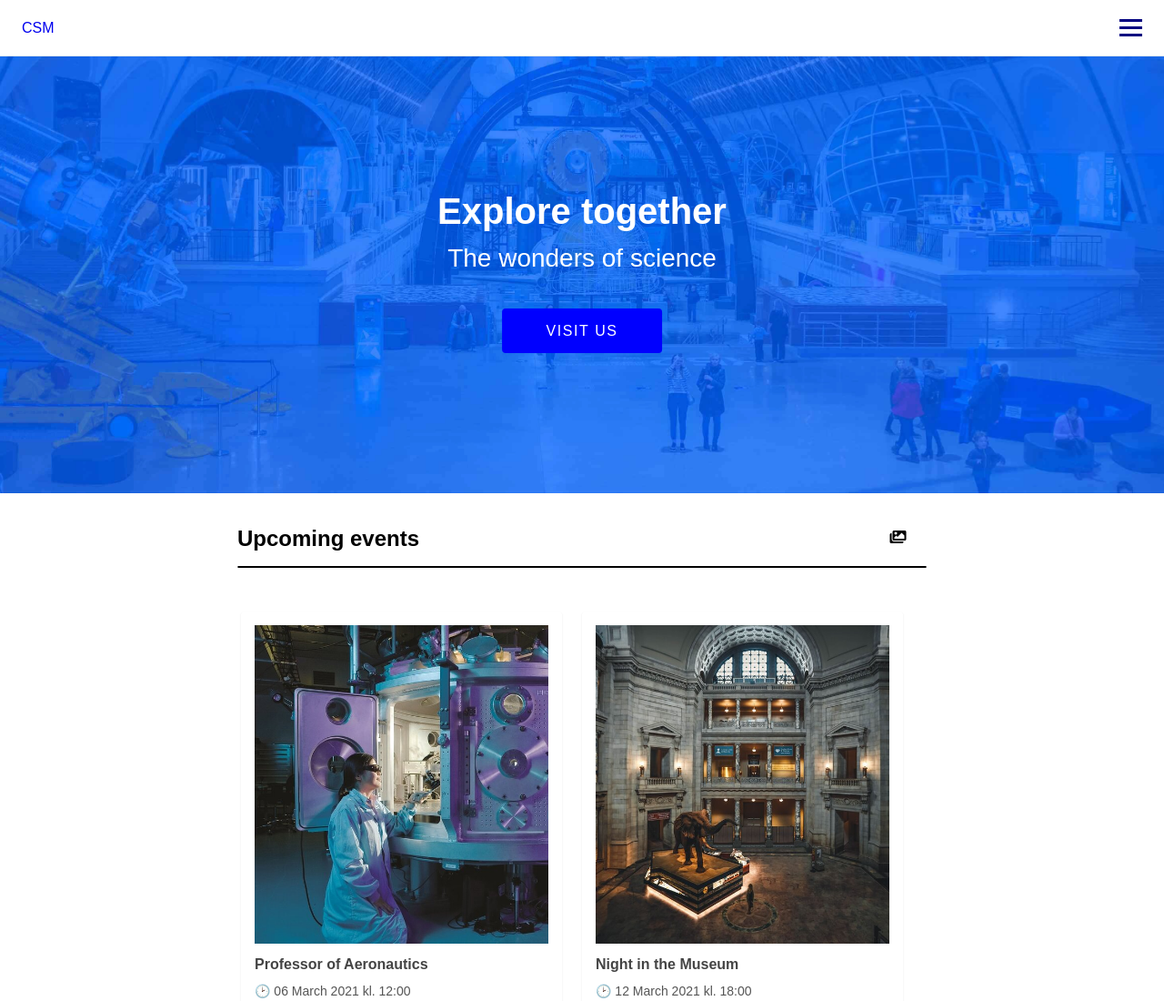
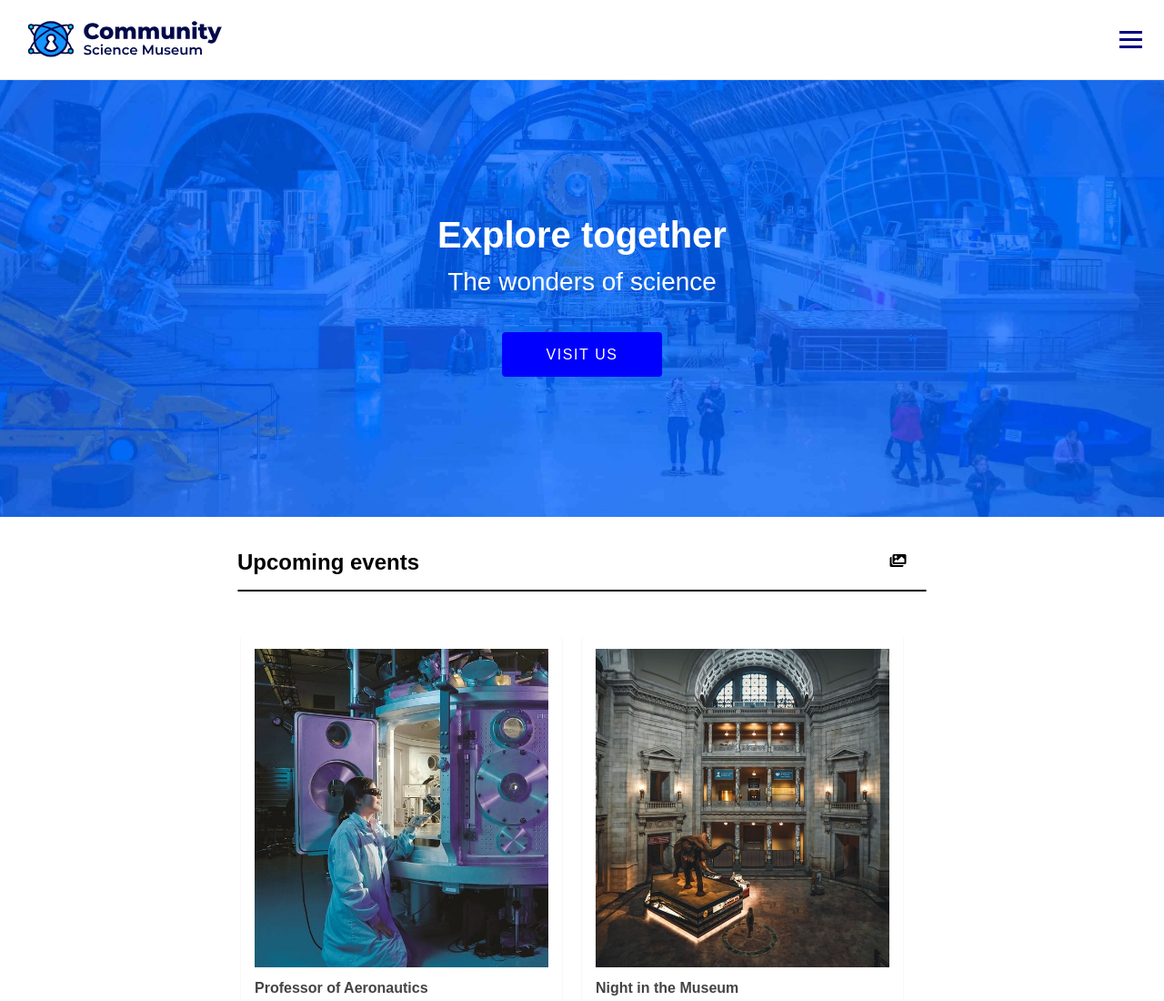
Before and after one commit to LunaDragon666/csm, a plain HTML site: page index.html in a window 1280 px wide. Shown: the top 1100 px of the page at 91% size. Drawn offline with Linux system fonts and the light colour scheme.

Commit message:
Update index.html

```diff
--- a/index.html
+++ b/index.html
@@ -12,7 +12,9 @@
         <!-- NAVIGATION BAR -->
         <header class="menu">
             <nav class="navbar">
-                <a href="#" class="nav-logo">CSM</a>
+                <a href="index.html" class="nav-logo">
+                  <img src="../img/logo.svg" class="logoimg" alt="Atom symbol with a keyhole in the middle">
+                </a>
                 <!-- Menu links -->
                 <ul class="nav-menu">
                     <li class="nav-item">
```
